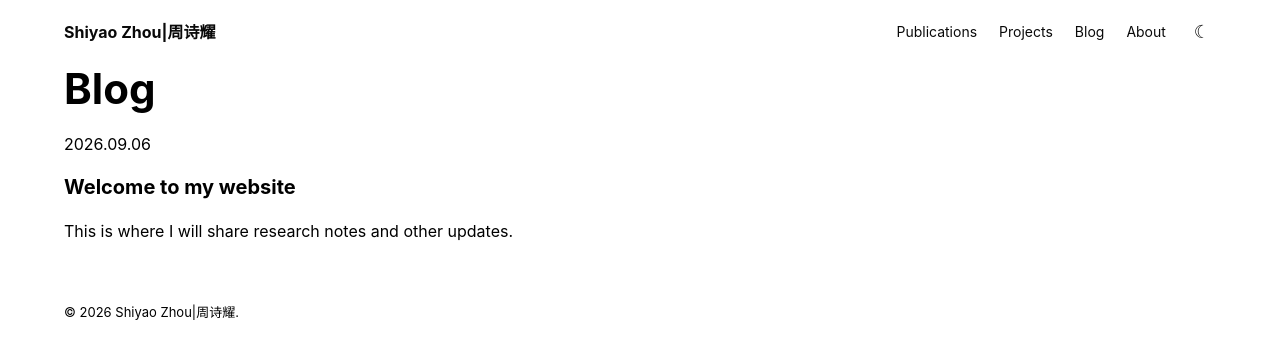
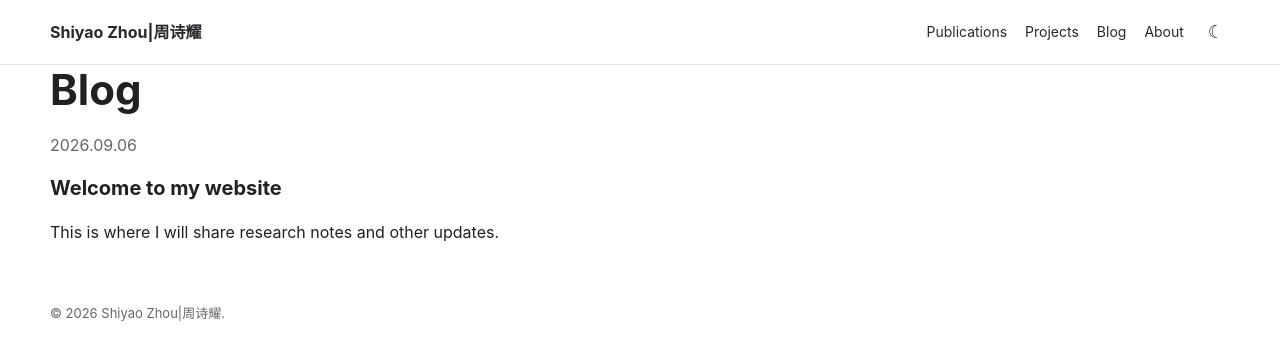
Before and after one commit to zhoushy93/zhoushy93.github.io, a Jekyll site: the page built from blog/index.md, in a window 1280 px wide. Shown: the top 360 px of the page. Built offline with Jekyll 4.4.1, drawn with Linux system fonts in a browser that asks for light colours.

Commit message:
Update style.css

````diff
--- a/assets/css/style.css
+++ b/assets/css/style.css
@@ -1,4 +1,3 @@
-```css
 :root{
     --bg:#fff;
     --text:#202124;
@@ -21,29 +20,42 @@
     box-sizing:border-box;
 }
 
-html{
+html,
+body{
     width:100%;
-    overflow-x:hidden;
+    margin:0;
+    padding:0;
 }
 
 body{
-    margin:0;
-    width:100%;
     background:var(--bg);
     color:var(--text);
     font-family:-apple-system,BlinkMacSystemFont,"Segoe UI",Roboto,Helvetica,Arial,sans-serif;
     line-height:1.75;
+    overflow-x:hidden;
+}
+
+a{
+    color:var(--link);
+}
+
+button{
+    border:0;
+    background:transparent;
+    color:var(--text);
+    font-size:18px;
+    cursor:pointer;
 }
 
 /* =========================================
-   页面主容器
-   桌面端充分利用屏幕宽度
+   页面容器
    ========================================= */
 
 .container{
-    width:min(1440px, calc(100% - 64px));
+    width:100%;
+    max-width:1500px;
     margin:0 auto;
-    padding:0 32px;
+    padding:0 50px;
 }
 
 /* =========================================
@@ -76,7 +88,7 @@
 .nav-links{
     display:flex;
     align-items:center;
-    gap:22px;
+    gap:18px;
 }
 
 .nav-links a{
@@ -91,21 +103,17 @@
     color:var(--link);
 }
 
-button{
-    border:0;
-    background:transparent;
-    color:var(--text);
-    font-size:18px;
-    cursor:pointer;
+/* =========================================
+   Main
+   ========================================= */
+
+main{
+    padding-top:56px;
 }
 
 /* =========================================
-   Main / Hero
+   Typography
    ========================================= */
-
-main{
-    padding-top:64px;
-}
 
 h1{
     font-size:42px;
@@ -125,13 +133,17 @@
     line-height:1.35;
 }
 
+/* =========================================
+   Hero
+   ========================================= */
+
 .hero{
     display:flex;
     flex-direction:column;
     align-items:center;
     text-align:center;
     gap:16px;
-    margin-bottom:90px;
+    margin-bottom:80px;
 }
 
 .avatar{
@@ -163,39 +175,73 @@
 }
 
 /* =========================================
-   Section
-   左侧标题 + 右侧内容
-   不再固定死 240px，而是使用 grid
+   核心 Section 布局
+   -----------------------------------------
+   左边：标题
+   右边：所有正文
    ========================================= */
 
 section{
     display:grid;
-    grid-template-columns:220px minmax(0, 1fr);
+    grid-template-columns:220px minmax(0,1fr);
     column-gap:60px;
-    margin-bottom:76px;
+    align-items:start;
+    margin-bottom:64px;
     text-align:left;
-    align-items:start;
 }
 
-/* 普通 section 标题 */
+/* 普通标题，例如 About / Achievements */
+
 section > h2{
-    position:static;
+    grid-column:1;
+    grid-row:1;
+    margin:0;
+    padding:0;
+}
+
+/* Publications 的标题容器 */
+
+section > div.section-heading{
+    grid-column:1;
+    grid-row:1;
     width:auto;
     margin:0;
-}
-
-/* Publications 标题 */
-section > div.section-heading{
-    position:static;
-    width:auto;
-    margin:0;
+    padding:0;
     display:flex;
+    align-items:baseline;
     justify-content:flex-start;
-    align-items:baseline;
     gap:20px;
 }
 
-/* View all */
+/* =========================================
+   最重要的部分：
+   标题之后的所有直接子元素全部放右侧
+   ========================================= */
+
+/* h2 后面的内容 */
+
+section > h2 ~ *{
+    grid-column:2;
+    min-width:0;
+}
+
+/* Publications heading 后面的内容 */
+
+section > div.section-heading ~ *{
+    grid-column:2;
+    min-width:0;
+}
+
+/* 防止某些元素撑破右侧 */
+
+section > *{
+    min-width:0;
+}
+
+/* =========================================
+   Section heading
+   ========================================= */
+
 .section-heading a{
     color:var(--link);
     text-decoration:none;
@@ -204,36 +250,40 @@
 }
 
 /* =========================================
-   右侧内容区域
-   如果 HTML 结构是标题 + 多个内容节点，
-   让内容从第二列开始
+   普通正文
    ========================================= */
 
-section > h2 ~ *,
-section > .section-heading ~ *{
-    min-width:0;
+section p{
+    margin-top:0;
+}
+
+.muted{
+    color:var(--muted);
 }
 
 /* =========================================
-   新闻 / Award 卡片
+   News / Achievements
    ========================================= */
 
 .news-item{
     width:100%;
-    padding:24px 28px;
+    padding:24px;
     border:1px solid var(--line);
     border-radius:12px;
     background:var(--card);
     margin-bottom:16px;
+
     display:flex;
     align-items:center;
+
     gap:30px;
+
     font-size:16px;
 }
 
 .news-item span{
     display:inline-block;
-    width:60px;
+    width:50px;
     color:var(--muted);
     font-variant-numeric:tabular-nums;
     flex-shrink:0;
@@ -244,45 +294,63 @@
    ========================================= */
 
 .publication{
+    width:100%;
+
     display:grid;
-    grid-template-columns:300px minmax(0, 1fr);
-    gap:36px;
+    grid-template-columns:280px minmax(0,1fr);
+
+    gap:30px;
+
     padding:32px 0;
+
     border-top:1px solid var(--line);
 }
 
-.publication:first-child{
+/* 第一篇 publication 不需要顶部线 */
+
+.publication:first-of-type{
     padding-top:0;
-    border-top:0;
 }
+
+/* 图片 */
 
 .publication img{
     width:100%;
-    height:180px;
+    height:160px;
+
     object-fit:cover;
+
     border-radius:8px;
     border:1px solid var(--line);
+
     background:var(--card);
 }
+
+/* 右侧文字 */
 
 .publication > div{
     min-width:0;
 }
+
+/* 作者 */
 
 .authors{
     color:var(--muted);
     margin:0;
 }
 
+/* publication links */
+
 .pub-links{
     display:flex;
     gap:14px;
+    flex-wrap:wrap;
     margin-bottom:0;
-    flex-wrap:wrap;
 }
 
-.muted{
-    color:var(--muted);
+.pub-links a{
+    color:var(--link);
+    text-decoration:none;
 }
 
 /* =========================================
@@ -290,33 +358,62 @@
    ========================================= */
 
 .footer{
-    padding:40px 32px 60px;
+    padding:40px 50px 60px;
     color:var(--muted);
     font-size:13px;
+}
+
+/* =========================================
+   中等屏幕 / Laptop
+   ========================================= */
+
+@media (max-width:1100px){
+
+    .container{
+        max-width:1200px;
+        padding:0 36px;
+    }
+
+    section{
+        grid-template-columns:190px minmax(0,1fr);
+        column-gap:40px;
+    }
+
+    .publication{
+        grid-template-columns:250px minmax(0,1fr);
+        gap:26px;
+    }
+
+    .footer{
+        padding-left:36px;
+        padding-right:36px;
+    }
 }
 
 /* =========================================
    平板
    ========================================= */
 
-@media (max-width:1000px){
+@media (max-width:850px){
 
     .container{
-        width:min(100% - 40px, 1100px);
-        padding:0 20px;
+        padding:0 28px;
     }
 
     section{
-        grid-template-columns:180px minmax(0, 1fr);
-        column-gap:40px;
-        margin-bottom:60px;
+        grid-template-columns:170px minmax(0,1fr);
+        column-gap:30px;
     }
 
     .publication{
-        grid-template-columns:240px minmax(0, 1fr);
-        gap:26px;
+        grid-template-columns:220px minmax(0,1fr);
+        gap:24px;
     }
 
+    .footer{
+        padding-left:28px;
+        padding-right:28px;
+    }
 }
 
 /* =========================================
@@ -327,6 +424,7 @@
 
     .container{
         width:100%;
+        max-width:none;
         padding:0 20px;
     }
 
@@ -345,6 +443,8 @@
     main{
         padding-top:40px;
     }
+
+    /* Hero */
 
     .hero{
         align-items:center;
@@ -365,17 +465,68 @@
         font-size:24px;
     }
 
-    /* 手机端恢复单列 */
+    /* =====================================
+       手机恢复单列
+       ===================================== */
+
     section{
         display:block;
-        margin-bottom:48px;
+        margin-bottom:44px;
     }
+
+    /* 标题恢复正常文档流 */
 
     section > h2,
     section > div.section-heading{
+        width:100%;
+        margin:0 0 20px;
+        padding:0;
+        display:flex;
         position:static;
+    }
+
+    section > h2{
+        display:block;
+    }
+
+    /* 手机端取消 grid-column */
+
+    section > h2 ~ *,
+    section > div.section-heading ~ *{
         width:100%;
-        margin-bottom:20px;
+        min-width:0;
+    }
+
+    /* =====================================
+       新闻 / 成就
+       ===================================== */
+
+    .news-item{
+        padding:18px;
+        gap:15px;
+        align-items:flex-start;
+    }
+
+    .news-item span{
+        width:45px;
+    }
+
+    /* =====================================
+       Publications
+       ===================================== */
+
+    .publication{
+        width:100%;
+        display:grid;
+        grid-template-columns:1fr;
+        gap:20px;
+        padding:26px 0;
+    }
+
+    .publication img{
+        width:100%;
+        height:auto;
+        max-height:240px;
     }
 
     .section-heading{
@@ -387,27 +538,9 @@
         margin-left:0;
     }
 
-    .news-item{
-        padding:18px;
-        gap:15px;
-        align-items:flex-start;
-    }
-
-    .news-item span{
-        width:45px;
-    }
-
-    .publication{
-        grid-template-columns:1fr;
-        gap:20px;
-        padding:26px 0;
-    }
-
-    .publication img{
-        width:100%;
-        height:auto;
-        max-height:240px;
-    }
+    /* =====================================
+       Footer
+       ===================================== */
 
     .footer{
         padding:32px 20px 48px;
@@ -415,7 +548,7 @@
 }
 
 /* =========================================
-   很小的手机
+   小手机
    ========================================= */
 
 @media (max-width:420px){
@@ -437,4 +570,3 @@
         width:40px;
     }
 }
-```
````
Lines whose indentation alone changed are shown as unchanged.
